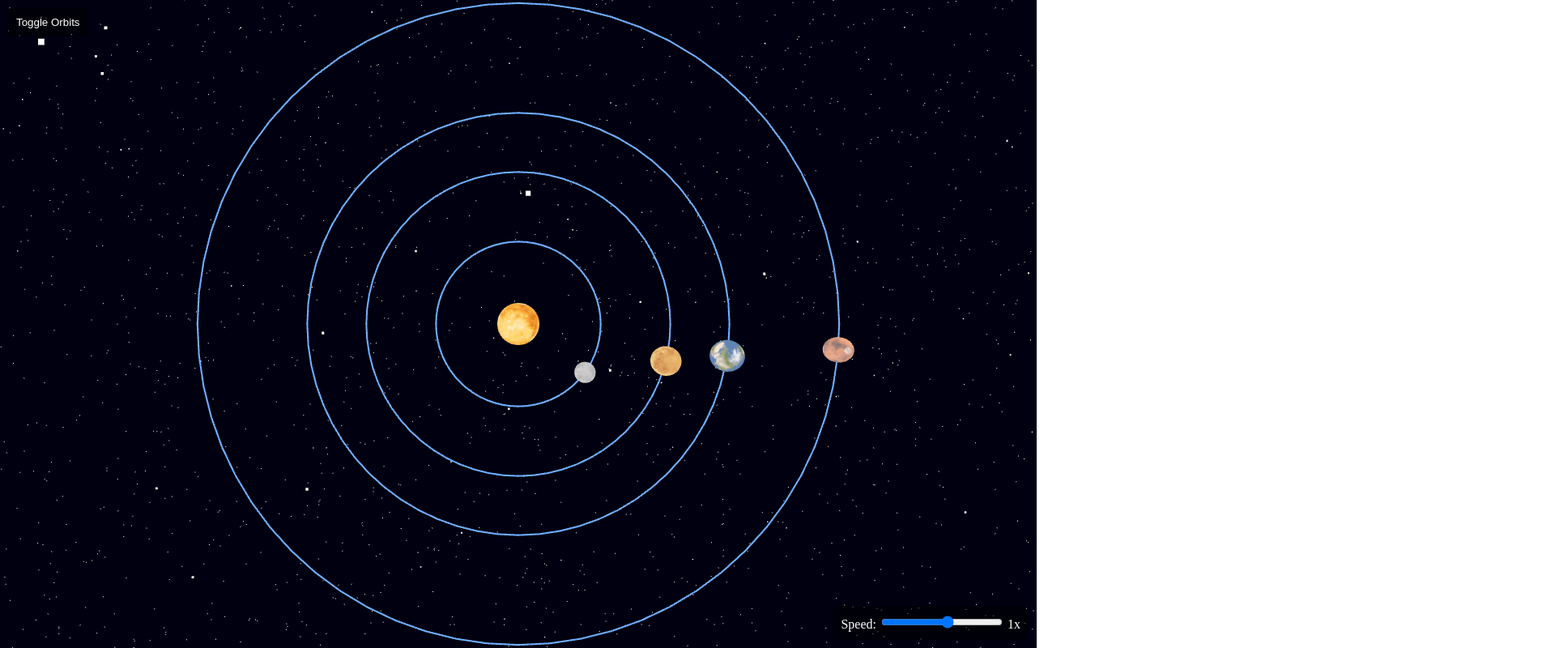
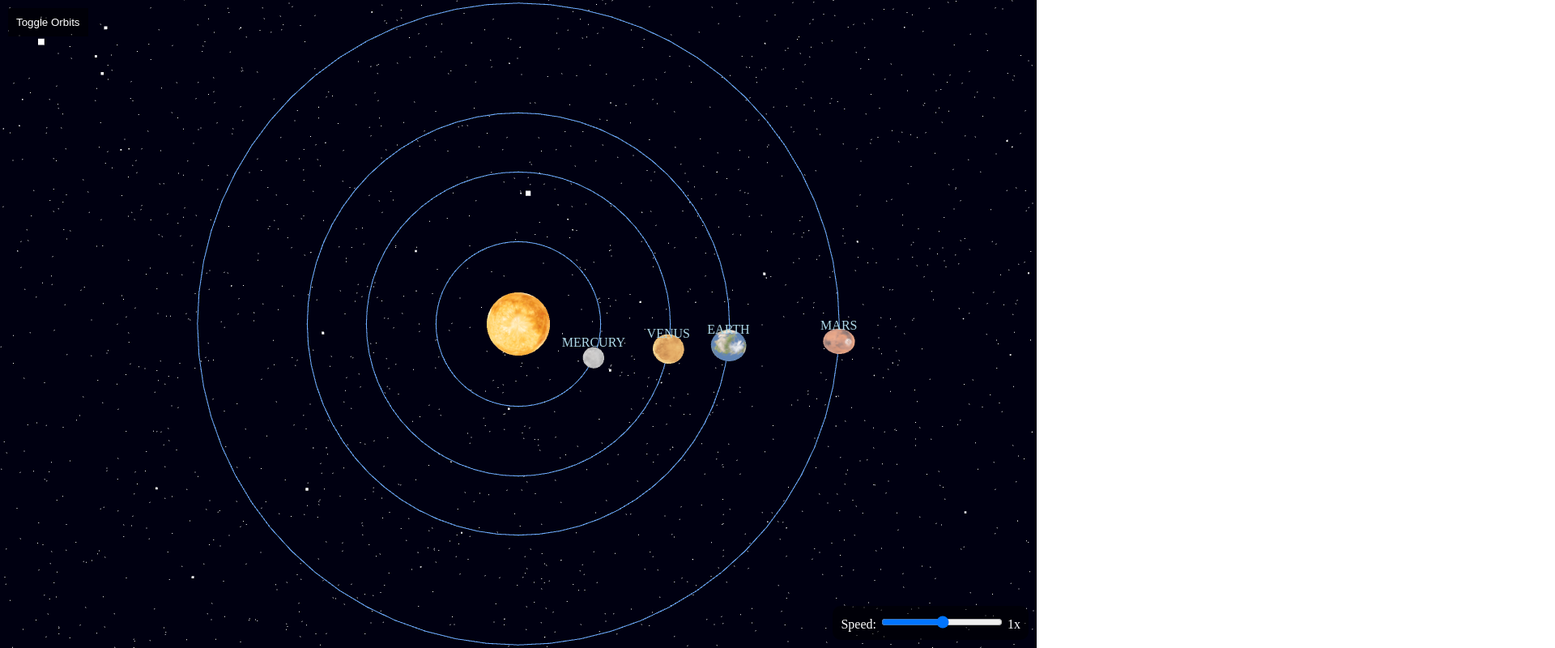
Before and after one commit to Saksham-Rustagi/SolarSystem, a website built with Vite: page index.html in a window 1280 px wide. Shown: the top 800 px of the page at 81% size, 1920 px wide, since content can reach past the window. Built offline with nearby package versions, Linux system fonts and the light colour scheme; animation ran at ten frames a second.

Commit message:
fixed labels

```diff
--- a/index.html
+++ b/index.html
@@ -42,7 +42,7 @@
     <button id="toggleOrbits">Toggle Orbits</button>
     <div style="position: fixed; bottom: 10px; right: 10px; z-index: 10; background: rgba(0, 0, 0, 0.5); padding: 10px; border-radius: 10px; color: white;">
         <label for="speedSlider">Speed:</label>
-        <input id="speedSlider" type="range" min="-10" max="10" value="1" step="0.1" style="width: 150px;">
+        <input id="speedSlider" type="range" min="-10" max="10" value="0.1" step="0.1" style="width: 150px;">
         <span id="speedValue">1x</span>
     </div>
     <script type="module" src="main.js"></script>
--- a/main.js
+++ b/main.js
@@ -1,7 +1,7 @@
 import * as THREE from 'three';
 import { OrbitControls } from 'three/examples/jsm/controls/OrbitControls.js';
 
-//Constant
+// Constant
 let speedMultiplier = 0.1;
 
 const scene = new THREE.Scene();
@@ -9,10 +9,9 @@ scene.background = new THREE.Color(0x000011);
 const camera = new THREE.PerspectiveCamera(75, window.innerWidth / window.innerHeight, 0.1, 1000);
 camera.position.y = 2;
 
-
 // Create renderer
 const renderer = new THREE.WebGLRenderer({
-    antialias: true,  // Enable anti-aliasing for smoother edges
+    antialias: true,
 });
 renderer.setSize(window.innerWidth, window.innerHeight);
 renderer.setPixelRatio(window.devicePixelRatio);
@@ -33,30 +32,31 @@ const neptuneTexture = textureLoader.load('textures/neptune.jpg');
 
 const sizeMultiplier = 0.1;
 // Create a big ball for the sun
-const sunGeometry = new THREE.SphereGeometry(1 * sizeMultiplier, 32, 32);
+const sunGeometry = new THREE.SphereGeometry(1.5 * sizeMultiplier, 32, 32);
 const sunMaterial = new THREE.MeshBasicMaterial({ map: sunTexture });
 const sun = new THREE.Mesh(sunGeometry, sunMaterial);
 scene.add(sun);
 
 // Planet data (size, distance from sun, speed of orbit)
 const planetData = [
-    { size: 0.5, distance: 0.39, texture: mercuryTexture, speed: 0.08264, rotationSpeed: 0.02 }, // Mercury
-    { size: 0.7, distance: 0.72, texture: venusTexture, speed: 0.03232, rotationSpeed: 0.01 }, // Venus
-    { size: 0.75, distance: 1, texture: earthTexture, speed: 0.01992, rotationSpeed: 0.03 }, // Earth
-    { size: 0.6, distance: 1.52, texture: marsTexture, speed: 0.01059, rotationSpeed: 0.04 }, // Mars
-    { size: 1.2, distance: 5.2, texture: jupiterTexture, speed: 0.001673, rotationSpeed: 0.05 }, // Jupiter
-    { size: 1, distance: 9.54, texture: saturnTexture, speed: 0.0009294, rotationSpeed: 0.03 }, // Saturn
-    { size: 0.9, distance: 19.2, texture: uranusTexture, speed: 0.0002370, rotationSpeed: 0.02 }, // Uranus
-    { size: 0.85, distance: 30.06, texture: neptuneTexture, speed: 0.0001208, rotationSpeed: 0.02 }, // Neptune
+    { name: 'MERCURY', size: 0.5, distance: 0.39, texture: mercuryTexture, speed: 0.08264, rotationSpeed: 0.02 },
+    { name: 'VENUS', size: 0.7, distance: 0.72, texture: venusTexture, speed: 0.03232, rotationSpeed: 0.01 },
+    { name: 'EARTH', size: 0.75, distance: 1, texture: earthTexture, speed: 0.01992, rotationSpeed: 0.03 },
+    { name: 'MARS', size: 0.6, distance: 1.52, texture: marsTexture, speed: 0.01059, rotationSpeed: 0.04 },
+    { name: 'JUPITER', size: 1.2, distance: 5.2, texture: jupiterTexture, speed: 0.001673, rotationSpeed: 0.05 },
+    { name: 'SATURN', size: 1, distance: 9.54, texture: saturnTexture, speed: 0.0009294, rotationSpeed: 0.03 },
+    { name: 'URANUS', size: 0.9, distance: 19.2, texture: uranusTexture, speed: 0.0002370, rotationSpeed: 0.02 },
+    { name: 'NEPTUNE', size: 0.85, distance: 30.06, texture: neptuneTexture, speed: 0.0001208, rotationSpeed: 0.02 },
 ];
 
-// Array to hold planet meshes
+// Arrays to hold planet meshes and orbits
 const planets = [];
-const orbits = [];  // Array to hold orbit lines
+const orbits = [];
+const labels = []; // Array to hold label elements
 
-// Create planets based on the data
+// Create planets and labels
 planetData.forEach(data => {
-    //Create planets
+    // Create planet mesh
     const geometry = new THREE.SphereGeometry(data.size * sizeMultiplier, 32, 32);
     const planetMaterial = new THREE.MeshBasicMaterial({ map: data.texture });
     const planet = new THREE.Mesh(geometry, planetMaterial);
@@ -64,13 +64,25 @@ planetData.forEach(data => {
     scene.add(planet);
     planets.push({ planet, distance: data.distance, speed: data.speed, angle: 0, rotationSpeed: data.rotationSpeed });
 
-    // Create the orbit ring and add it to the 'orbits' array
-    const orbitGeometry = new THREE.RingGeometry(data.distance - 0.04 * sizeMultiplier, data.distance + 0.04 * sizeMultiplier, 64);
+    // Create the label as an HTML div
+    const labelDiv = document.createElement('div');
+    labelDiv.className = 'label';
+    labelDiv.textContent = data.name;
+    labelDiv.style.color = 'lightblue';
+    labelDiv.style.position = 'absolute';
+    labelDiv.style.pointerEvents = 'none';
+    labelDiv.style.whiteSpace = 'nowrap';
+    document.body.appendChild(labelDiv);
+
+    labels.push({ planet: planet, labelDiv: labelDiv });
+
+    // Create the orbit ring
+    const orbitGeometry = new THREE.RingGeometry(data.distance - 0.02 * sizeMultiplier, data.distance + 0.02 * sizeMultiplier, 64);
     const orbitMaterial = new THREE.MeshBasicMaterial({ color: 0x6faeff, side: THREE.DoubleSide });
     const orbit = new THREE.Mesh(orbitGeometry, orbitMaterial);
-    orbit.rotation.x = Math.PI / 2; // Rotate the ring to lay flat on the x-z plane
+    orbit.rotation.x = Math.PI / 2;
     scene.add(orbit);
-    orbits.push(orbit);  // Add orbit to orbits array
+    orbits.push(orbit);
 });
 
 // Create stars in the background
@@ -78,11 +90,11 @@ function addStars() {
     const starGeometry = new THREE.BufferGeometry();
     const starMaterial = new THREE.PointsMaterial({ color: 0xffffff });
 
-    const starCount = 10000; // Number of stars
+    const starCount = 10000;
     const starVertices = [];
 
     for (let i = 0; i < starCount; i++) {
-        const x = THREE.MathUtils.randFloatSpread(2000); // Spread stars across a large area
+        const x = THREE.MathUtils.randFloatSpread(2000);
         const y = THREE.MathUtils.randFloatSpread(2000);
         const z = THREE.MathUtils.randFloatSpread(2000);
         starVertices.push(x, y, z);
@@ -97,18 +109,18 @@ addStars(); // Call the function to add stars
 
 // Camera controls
 const controls = new OrbitControls(camera, renderer.domElement);
-controls.enableDamping = true; // Enables smooth transitions (inertia effect)
-controls.dampingFactor = 0.05; // Damping factor
-controls.enableZoom = true;    // Enable zoom in and out
-controls.enableRotate = true; // Enables rotation around the object
-controls.enablePan = false;    // Disable panning (optional)
+controls.enableDamping = true;
+controls.dampingFactor = 0.05;
+controls.enableZoom = true;
+controls.enableRotate = true;
+controls.enablePan = false;
 
 function animate() {
     requestAnimationFrame(animate);
 
-    // Rotate the planets around the sun
+    // Rotate planets
     planets.forEach(p => {
-        p.angle += p.speed * speedMultiplier; // Increment the angle
+        p.angle += p.speed * speedMultiplier;
         p.planet.position.set(
             Math.cos(p.angle) * p.distance,
             0,
@@ -117,10 +129,29 @@ function animate() {
         p.planet.rotation.y += p.rotationSpeed;
     });
 
-    //Rotate Sun
-    sun.rotation.y += 0.002; // Adjust the speed as desired
+    // Update labels' positions
+    labels.forEach(l => {
+        const vector = new THREE.Vector3();
+        l.planet.getWorldPosition(vector);
 
-    controls.update(); // Update camera controls
+        // Project the position to normalized device coordinates (NDC)
+        vector.project(camera);
+
+        // Convert the NDC to screen coordinates
+        const x = (vector.x * 0.5 + 0.5) * renderer.domElement.clientWidth;
+        const y = (-vector.y * 0.5 + 0.5) * renderer.domElement.clientHeight;
+
+        // Adjust the label's position in screen space
+        const labelWidth = l.labelDiv.clientWidth;
+        const labelHeight = l.labelDiv.clientHeight;
+        l.labelDiv.style.left = `${x - labelWidth / 2}px`; // Center the label horizontally
+        l.labelDiv.style.top = `${y - labelHeight - 10}px`; // Position above the planet
+    });
+
+    // Rotate the sun
+    sun.rotation.y += 0.002;
+
+    controls.update();
 
     renderer.render(scene, camera);
 }
@@ -130,21 +161,27 @@ animate();
 // Event listener to toggle orbit visibility
 document.getElementById('toggleOrbits').addEventListener('click', () => {
     orbits.forEach(orbit => {
-        orbit.visible = !orbit.visible;  // Toggle visibility of each orbit
+        orbit.visible = !orbit.visible;
     });
 });
+
 // Get references to the slider and the speed display
 const speedSlider = document.getElementById('speedSlider');
 const speedValue = document.getElementById('speedValue');
 speedSlider.addEventListener('input', () => {
     speedMultiplier = parseFloat(speedSlider.value);
-    speedValue.textContent = speedMultiplier.toFixed(1) + 'x'; // Update the displayed speed
+    speedValue.textContent = speedMultiplier.toFixed(1) + 'x';
 });
-
 
 // Adjust camera and renderer on window resize
 window.addEventListener('resize', () => {
     camera.aspect = window.innerWidth / window.innerHeight;
     camera.updateProjectionMatrix();
     renderer.setSize(window.innerWidth, window.innerHeight);
+
+    // Update label positions on resize
+    labels.forEach(l => {
+        l.labelDiv.style.left = '';
+        l.labelDiv.style.top = '';
+    });
 });
```
